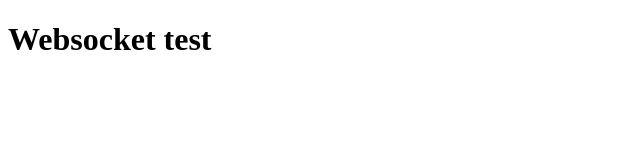
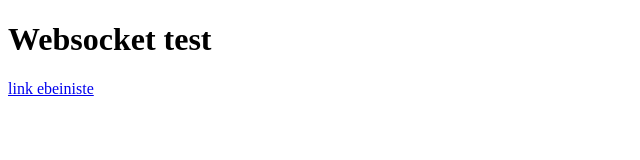
Before and after one commit to zohon/app, a website: page web/index.html in a window 1280 px wide. Shown: the whole page, without its empty margins (0-640 px from the left). Drawn offline with Linux system fonts and the light colour scheme.

Commit message:
Signed-off-by: Edouard Rabany <edouard.rabany@piksel.com>

```diff
--- a/web/index.html
+++ b/web/index.html
@@ -6,7 +6,7 @@
 <body>
 
 <h1>Websocket test</h1>
-
+<a href="ebeiniste/index.html">link ebeiniste</a>
 <div class="client">
 
 </div>
```
